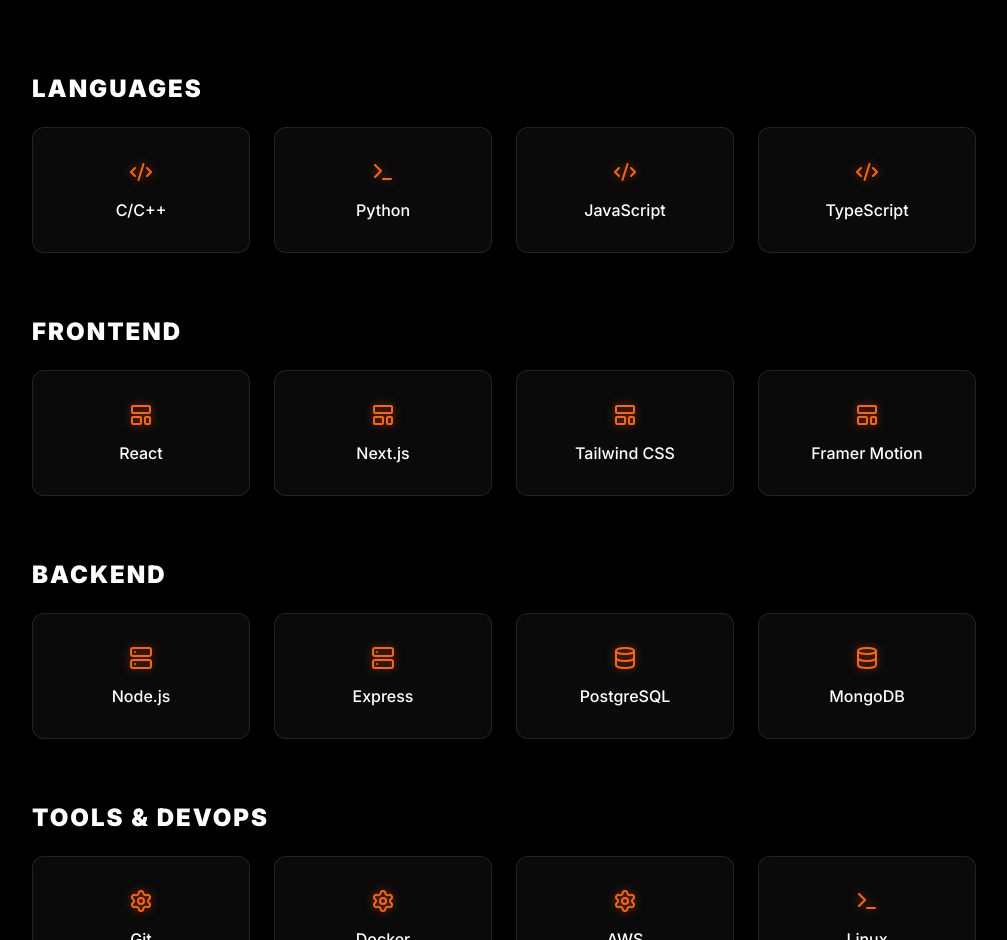
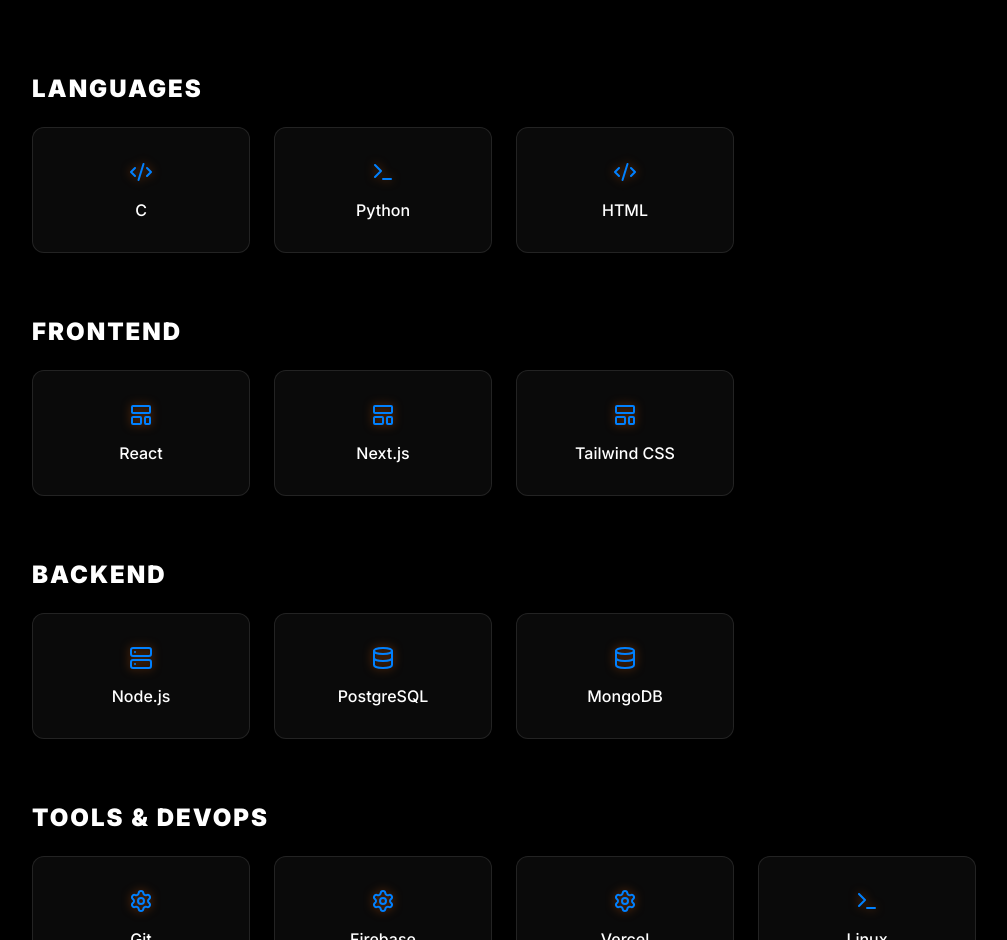
Before and after one commit to nalindotexe/Portfolio, a React (Vite) app: page / in a window 1280 px wide. Shown: the part 1860-2800 px from the top of the page, without its empty margins (136-1143 px from the left). Built offline with nearby package versions, Linux system fonts and the light colour scheme.

Commit message:
Edited Basic Details

```diff
--- a/src/components/Contact.tsx
+++ b/src/components/Contact.tsx
@@ -18,15 +18,15 @@
         </a>
 
         <div className="social-cards">
-          <a href="https://github.com" target="_blank" rel="noopener noreferrer" className="social-card github">
+          <a href="https://github.com/nalindotexe" target="_blank" rel="noopener noreferrer" className="social-card github">
             <Github size={28} />
             <span>GitHub</span>
           </a>
-          <a href="https://linkedin.com" target="_blank" rel="noopener noreferrer" className="social-card linkedin">
+          <a href="https://linkedin.com/in/nalindotexe" target="_blank" rel="noopener noreferrer" className="social-card linkedin">
             <Linkedin size={28} />
             <span>LinkedIn</span>
           </a>
-          <a href="https://twitter.com" target="_blank" rel="noopener noreferrer" className="social-card twitter">
+          <a href="https://twitter.com/nalindotexe" target="_blank" rel="noopener noreferrer" className="social-card twitter">
             <Twitter size={28} />
             <span>Twitter</span>
           </a>
--- a/src/components/Experience.tsx
+++ b/src/components/Experience.tsx
@@ -3,33 +3,33 @@
 
 const experiences = [
   {
-    title: 'Senior Frontend Engineer',
-    company: 'Tech Innovators Inc.',
-    date: '2022 - PRESENT',
+    title: 'Student Coordinator',
+    company: '</DevBraze>',
+    date: '2025 - PRESENT',
     responsibilities: [
-      'Led the migration of a legacy monolithic frontend to a modern Next.js architecture.',
-      'Improved site performance by 40% through lazy loading and optimized assets.',
-      'Mentored junior developers and established code review guidelines.'
+      'Helped Organise a 14 Hour, 2-day hackathon for 100+ participants.',
+      'Helped Organise a 7 Hour Ideathon for 50+ participants',
+      'Currently working on future events and projects with the club'
     ]
   },
   {
-    title: 'Full Stack Developer',
-    company: 'Creative Solutions',
-    date: '2019 - 2022',
+    title: 'Aspiring Developer',
+    company: 'Hobbyist',
+    date: '2025 - PRESENT',
     responsibilities: [
-      'Developed and maintained RESTful APIs using Node.js and Express.',
-      'Built interactive UI components using React and Redux.',
-      'Collaborated with designers to ensure pixel-perfect implementations.'
+      'Developed a range of projects from simple scripts to full-stack applications.',
+      'Built a AI based Doctor Handwriting ananlyser for post doctor visit help.',
+      'Attended a 2 day hackathon and built a working prototype of a product.'
     ]
   },
   {
-    title: 'Junior Web Developer',
-    company: 'Startup Hub',
-    date: '2017 - 2019',
+    title: 'Ameteur Astronomer',
+    company: 'Hobbyist',
+    date: '2014 - PRESENT',
     responsibilities: [
-      'Assisted in developing landing pages and marketing sites.',
-      'Wrote unit tests and end-to-end tests to ensure application stability.',
-      'Participated in daily standups and agile sprints.'
+      'Stargazing and understanding the concepts of the Universe',
+      'Learnt the basics of Astrophotography',
+      'Discovered a new astoriod in the main asteriod belt as part of AIASC 2021.'
     ]
   }
 ];
--- a/src/components/Projects.tsx
+++ b/src/components/Projects.tsx
@@ -4,21 +4,21 @@
 
 const projects = [
   {
-    title: 'E-COMMERCE PLATFORM',
-    description: 'A full-stack e-commerce solution with real-time inventory management, Stripe payment integration, and an admin dashboard.',
-    tags: ['Next.js', 'TypeScript', 'Tailwind', 'PostgreSQL'],
-    github: 'https://github.com',
-    live: 'https://example.com'
+    title: 'SprintSlides AI',
+    description: 'A full-stack Last-Minute Revision platform for students and learners for quick revision of topics and concepts.',
+    tags: ['Next.js', 'TypeScript', 'Tailwind', 'Python'],
+    github: 'https://github.com/nalindotexe/SprintSlidesAI',
+    live: 'https://sprintslides.web.app'
   },
   {
-    title: 'TASK MANAGER CLI',
-    description: 'A blazing fast command-line interface for managing daily tasks, written in Rust with SQLite integration for offline persistence.',
-    tags: ['Rust', 'SQLite', 'CLI'],
-    github: 'https://github.com',
-    live: 'https://example.com'
+    title: 'WelAware',
+    description: 'A basic HTML,CSS build that flags out harmful allergens and common irritants in cosmetic items.',
+    tags: ['HTML', 'CSS', 'JavaScript'],
+    github: 'https://github.com/nalindotexe/WelAware_Prototype',
+    live: 'https://nalindotexe.github.io/WelAware_Prototype/'
   },
   {
-    title: 'AI CHATBOT',
+    title: '"Deco-My-Tree"',
     description: 'A responsive chatbot interface integrating with OpenAI APIs to provide context-aware customer support for SaaS platforms.',
     tags: ['React', 'Node.js', 'OpenAI API'],
     github: 'https://github.com',
--- a/src/components/Skills.tsx
+++ b/src/components/Skills.tsx
@@ -6,10 +6,9 @@
   {
     title: 'Languages',
     skills: [
-      { name: 'C/C++', icon: <Code2 size={24} /> },
+      { name: 'C', icon: <Code2 size={24} /> },
       { name: 'Python', icon: <Terminal size={24} /> },
-      { name: 'JavaScript', icon: <Code2 size={24} /> },
-      { name: 'TypeScript', icon: <Code2 size={24} /> }
+      { name: 'HTML', icon: <Code2 size={24} /> },
     ]
   },
   {
@@ -18,14 +17,12 @@
       { name: 'React', icon: <LayoutTemplate size={24} /> },
       { name: 'Next.js', icon: <LayoutTemplate size={24} /> },
       { name: 'Tailwind CSS', icon: <LayoutTemplate size={24} /> },
-      { name: 'Framer Motion', icon: <LayoutTemplate size={24} /> }
     ]
   },
   {
     title: 'Backend',
     skills: [
       { name: 'Node.js', icon: <Server size={24} /> },
-      { name: 'Express', icon: <Server size={24} /> },
       { name: 'PostgreSQL', icon: <Database size={24} /> },
       { name: 'MongoDB', icon: <Database size={24} /> }
     ]
@@ -34,8 +31,8 @@
     title: 'Tools & DevOps',
     skills: [
       { name: 'Git', icon: <Settings size={24} /> },
-      { name: 'Docker', icon: <Settings size={24} /> },
-      { name: 'AWS', icon: <Settings size={24} /> },
+      { name: 'Firebase', icon: <Settings size={24} /> },
+      { name: 'Vercel', icon: <Settings size={24} /> },
       { name: 'Linux', icon: <Terminal size={24} /> }
     ]
   }
--- a/src/index.css
+++ b/src/index.css
@@ -4,13 +4,13 @@
   --bg-color: #000000;
   --text-primary: #ffffff;
   --text-secondary: #a0a0a0;
-  --accent-orange: #FF6600;
+  --accent-orange: #0080FE;
   --accent-blue: #00FFFF;
 
   --font-body: 'Inter', sans-serif;
 
-  --glow-orange: 0 0 10px rgba(255, 102, 0, 0.7);
-  --glow-orange-strong: 0 0 20px rgba(255, 102, 0, 0.9);
+  --glow-orange: 0 0 10px rgba(0, 128, 254, 0.7);
+  --glow-orange-strong: 0 0 20px rgba(0, 128, 254, 0.9);
   --glass-bg: rgba(20, 20, 20, 0.5);
   --glass-border: rgba(255, 255, 255, 0.1);
   --frame-inset-shadow: inset 0 0 20px rgba(0, 255, 255, 0.2), inset 0 0 5px rgba(0, 255, 255, 0.5);
@@ -46,7 +46,10 @@
 }
 
 /* Typography basics */
-h1, h2, h3, h4 {
+h1,
+h2,
+h3,
+h4 {
   font-weight: 900;
   text-transform: uppercase;
   letter-spacing: 1px;
@@ -120,7 +123,7 @@
 
 .glass-card:hover {
   transform: translateY(-5px);
-  border-color: rgba(255, 102, 0, 0.3);
+  border-color: rgba(0, 128, 254, 0.3);
 }
 
 .btn-outline {
@@ -137,12 +140,12 @@
   text-transform: uppercase;
   cursor: pointer;
   transition: all 0.3s ease;
-  box-shadow: 0 0 10px rgba(255, 102, 0, 0.1);
+  box-shadow: 0 0 10px rgba(0, 128, 254, 0.1);
 }
 
 .btn-outline:hover {
-  background: rgba(255, 102, 0, 0.1);
-  box-shadow: var(--glow-orangestrong);
+  background: rgba(0, 128, 254, 0.1);
+  box-shadow: var(--glow-orange-strong);
 }
 
 @media (max-width: 768px) {
```
